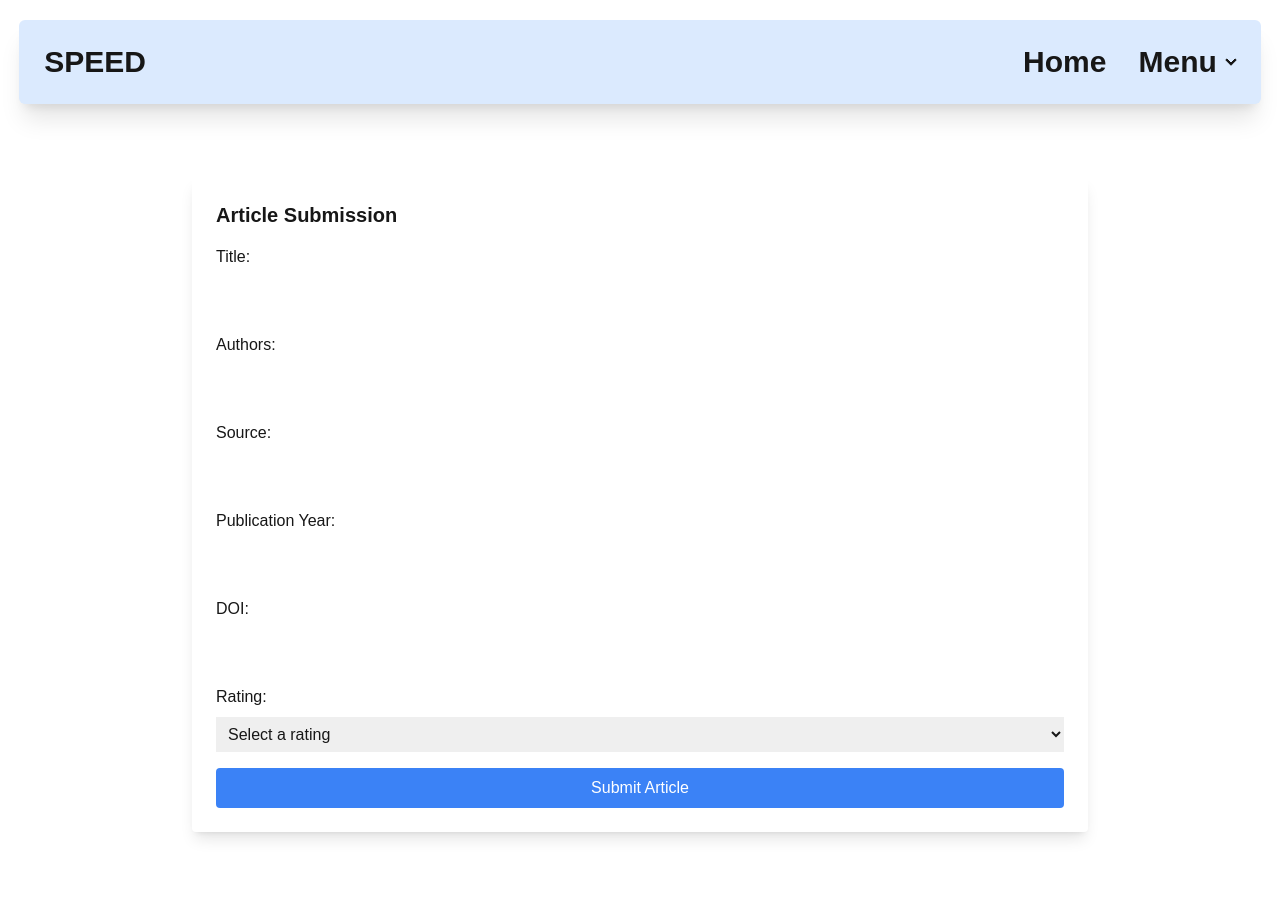
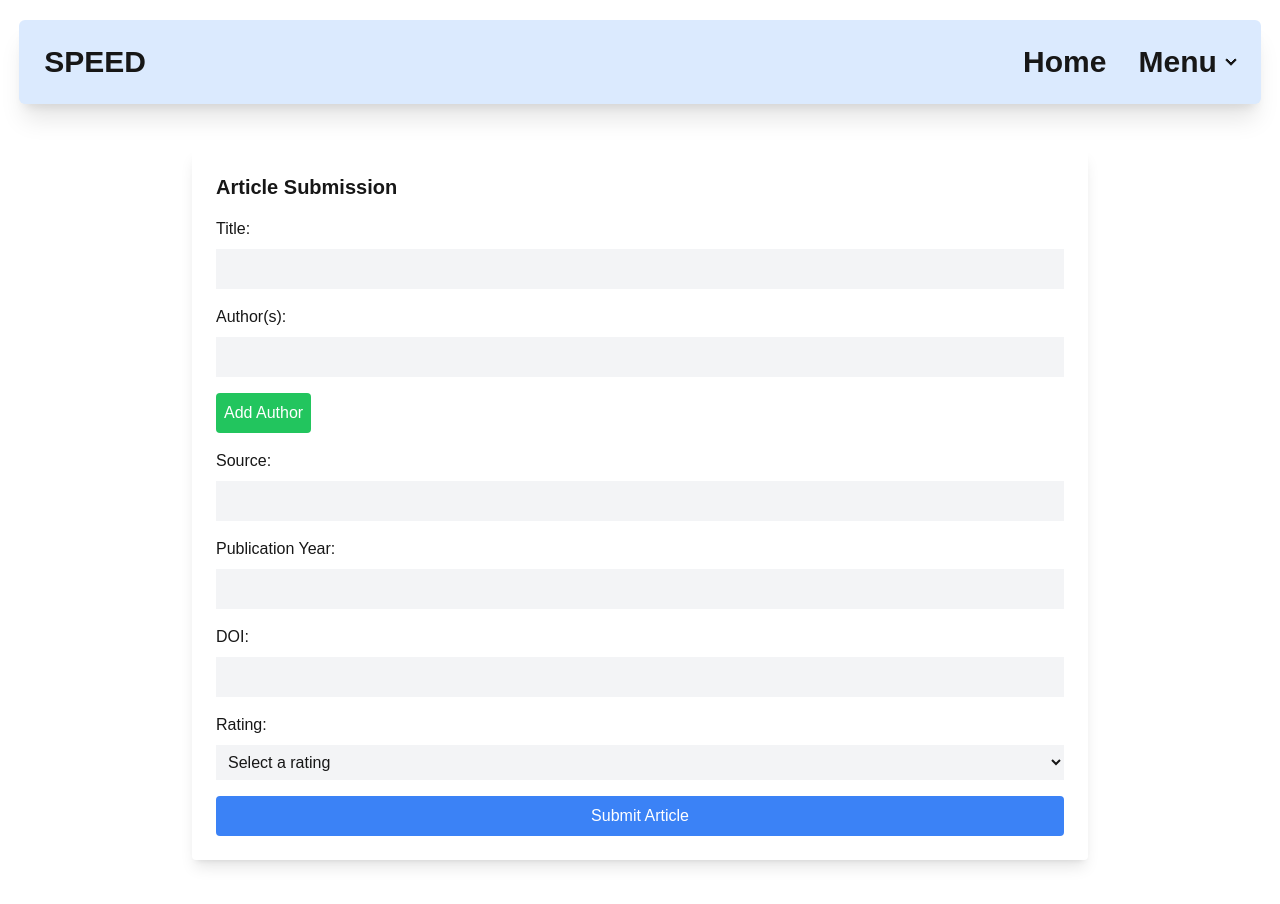
Before and after one commit to bbag199/CISE_W202_04, a Next.js app in the folder frontend/: page /pages/submit in a window 1280 px wide. Built offline with nearby package versions, Linux system fonts and the light colour scheme.

Commit message:
Added option to have multiple authors
For the submission page, modified css and gave the option to add multiple authors.

```diff
--- a/frontend/src/app/pages/submit/page.tsx
+++ b/frontend/src/app/pages/submit/page.tsx
@@ -5,7 +5,7 @@ import { useRouter } from 'next/navigation'; // Use this for client-side navigat
 
 interface Article {
   title: string;
-  authors: string;
+  authors: string[];
   source: string;
   publicationYear: string;
   doi: string;
@@ -14,27 +14,47 @@ interface Article {
 
 const DefaultEmptyArticle: Article = {
   title: '',
-  authors: '',
+  authors: [''],  // Start with one empty string for one author input
   source: '',
   publicationYear: '',
   doi: '',
   rating: 0,
 };
 
+
 const SubmitArticlePage = () => {
   const router = useRouter();
   const [article, setArticle] = useState<Article>(DefaultEmptyArticle);
 
+  const handleAuthorChange = (index: number, newValue: string) => {
+    const newAuthors = [...article.authors];
+    newAuthors[index] = newValue;
+    setArticle({ ...article, authors: newAuthors });
+  };
+
+  const handleAddAuthor = () => {
+    setArticle({ ...article, authors: [...article.authors, ''] });
+  };
+
+  const handleRemoveAuthor = (index: number) => {
+    const newAuthors = article.authors.filter((_, i) => i !== index);
+    setArticle({ ...article, authors: newAuthors });
+  };
+
+
   const onChange = (event: ChangeEvent<HTMLInputElement | HTMLSelectElement>) => {
     const { name, value } = event.target;
     setArticle({ ...article, [name]: value });
+
+
+
   };
 
   const onSubmit = async (event: FormEvent<HTMLFormElement>) => {
     event.preventDefault();
 
 
-    const authorsArray = article.authors.split(',').map((author) => author.trim());
+    const authorsArray = article.authors.map((author) => author.trim());
 
     const articleToSubmit = {
       ...article,
@@ -64,27 +84,47 @@ const SubmitArticlePage = () => {
   };
 
   return (
+
       <div className="flex justify-center items-center h-screen">
         <form onSubmit={onSubmit} className="bg-white p-6 rounded shadow-lg w-3/4 max-w-4xl">
           <h1 className="text-xl font-bold mb-4">Article Submission</h1>
 
           <label htmlFor="title" className="block mb-2">Title:</label>
-      <input type="text" id="title" name="title" value={article.title} onChange={onChange} required className="mb-4 p-2 w-full"/>
+          <input type="text" id="title" name="title" value={article.title} onChange={onChange} required className="mb-4 p-2 w-full bg-gray-100"/>
 
-      <label htmlFor="authors" className="block mb-2">Authors:</label>
-      <input type="text" id="authors" name="authors" value={article.authors} onChange={onChange} required className="mb-4 p-2 w-full"/>
-
+          <div>
+        <label className="block mb-2">Author(s):</label>
+        {article.authors.map((author, index) => (
+          <div key={index} className="flex items-center mb-2">
+            <input
+              type="text"
+              value={author}
+              onChange={(e) => handleAuthorChange(index, e.target.value)}
+              required
+              className="p-2 w-full bg-gray-100"
+            />
+            {article.authors.length > 1 && (
+              <button type="button" onClick={() => handleRemoveAuthor(index)} className="ml-2 bg-red-500 hover:bg-red-700 text-white p-2 rounded">
+                Remove
+              </button>
+            )}
+          </div>
+        ))}
+        <button type="button" onClick={handleAddAuthor} className="mt-2 mb-4 bg-green-500 hover:bg-green-700 text-white p-2 rounded">
+          Add Author
+        </button>
+      </div>
           <label htmlFor="source" className="block mb-2">Source:</label>
-      <input type="text" id="source" name="source" value={article.source} onChange={onChange} required className="mb-4 p-2 w-full"/>
+          <input type="text" id="source" name="source" value={article.source} onChange={onChange} required className="mb-4 p-2 w-full bg-gray-100"/>
 
           <label htmlFor="publicationYear" className="block mb-2">Publication Year:</label>
-      <input type="text" id="publicationYear" name="publicationYear" value={article.publicationYear} onChange={onChange} required className="mb-4 p-2 w-full"/>
+          <input type="text" id="publicationYear" name="publicationYear" value={article.publicationYear} onChange={onChange} required className="mb-4 p-2 w-full bg-gray-100"/>
 
           <label htmlFor="doi" className="block mb-2">DOI:</label>
-      <input type="text" id="doi" name="doi" value={article.doi} onChange={onChange} required className="mb-4 p-2 w-full"/>
+          <input type="text" id="doi" name="doi" value={article.doi} onChange={onChange} required className="mb-4 p-2 w-full bg-gray-100"/>
 
           <label htmlFor="rating" className="block mb-2">Rating:</label>
-      <select id="rating" name="rating" value={article.rating} onChange={onChange} required className="mb-4 p-2 w-full">
+          <select id="rating" name="rating" value={article.rating} onChange={onChange} required className="mb-4 p-2 w-full bg-gray-100">
             <option value="0" disabled>Select a rating</option>
             <option value="1">1</option>
             <option value="2">2</option>
@@ -96,6 +136,8 @@ const SubmitArticlePage = () => {
           <button type="submit" className="w-full bg-blue-500 text-white p-2 rounded">Submit Article</button>
         </form>
       </div>
+
+
   );
 };
 
```
Lines whose indentation alone changed are shown as unchanged.
